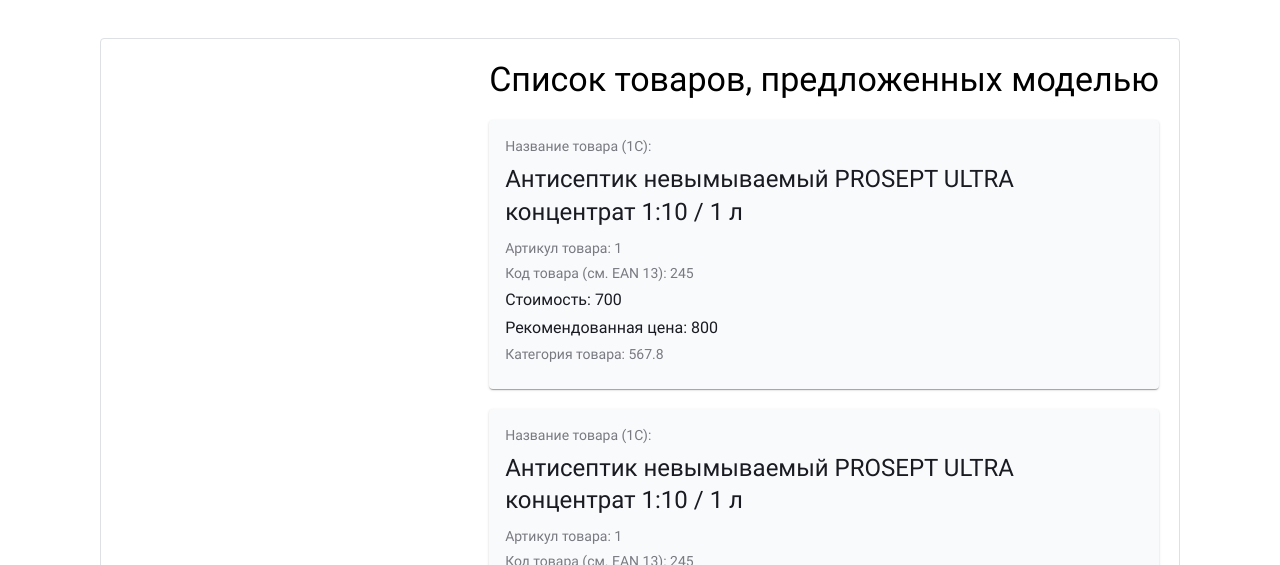
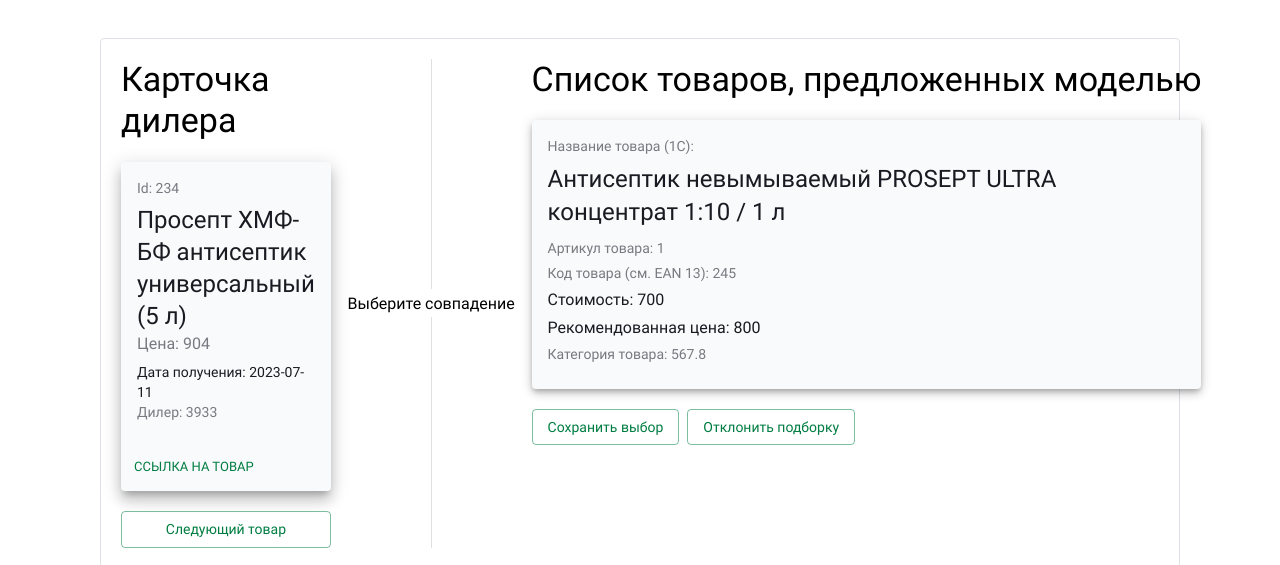
Before and after one commit to Prosept-marking/frontend, a React (Create React App) app: page /compare in a window 1280 px wide. Shown: the part 387-952 px from the top of the page. Built offline with nearby package versions, Linux system fonts and the light colour scheme.

Commit message:
fix: fix styles on compare

```diff
--- a/src/components/DilerCard/index.tsx
+++ b/src/components/DilerCard/index.tsx
@@ -1,6 +1,11 @@
-import Paper from '@mui/material/Paper';
 import { FC } from 'react';
-import { Button, CardActions, CardContent, Typography } from '@mui/material';
+import {
+  Button,
+  Paper,
+  CardActions,
+  CardContent,
+  Typography,
+} from '@mui/material';
 import { Link } from 'react-router-dom';
 
 export const DilerCard: FC<{
@@ -19,7 +24,7 @@
   dealer_id = '3933',
 }) => {
   return (
-    <Paper>
+    <Paper elevation={10}>
       <CardContent>
         <Typography sx={{ fontSize: 14 }} color="text.secondary" gutterBottom>
           Id: {id}
--- a/src/components/EditModeForm/index.tsx
+++ b/src/components/EditModeForm/index.tsx
@@ -1,6 +1,6 @@
 import { useNavigate } from 'react-router-dom';
 import { BasicButton } from '../BasicButton';
-import { Box, Stack, Typography } from '@mui/material';
+import { Box, Divider, Stack, Typography } from '@mui/material';
 import { DilerCard } from '../DilerCard';
 import { ProductCard } from '../ProductCard';
 
@@ -21,15 +21,22 @@
         display={'flex'}
         flexDirection={'row'}
         justifyContent={'space-around'}
-        alignItems={'center'}
+        alignItems="flex-start"
         marginTop={10}
         border={1}
         borderColor="action.disabledBackground"
         borderRadius={1}
         padding={5}
         columnGap={3}
+        position={'relative'}
       >
-        <Box display={'flex'} flexDirection={'column'} gap={5}>
+        <Box
+          display={'flex'}
+          flexDirection={'column'}
+          gap={5}
+          position={'sticky'}
+          top={100}
+        >
           <Typography variant="h4">Карточка дилера</Typography>
           <DilerCard />
           <BasicButton
@@ -39,6 +46,9 @@
           />
           {/* <BasicButton text="Предыдущий товар" variant="outlined" type="button" /> */}
         </Box>
+        <Divider orientation="vertical" flexItem>
+          Выберите совпадение
+        </Divider>
         <Box
           display={'flex'}
           flexDirection={'column'}
@@ -50,11 +60,6 @@
           <Typography variant="h4">
             Список товаров, предложенных моделью
           </Typography>
-          <ProductCard />
-          <ProductCard />
-          <ProductCard />
-          <ProductCard />
-          <ProductCard />
           <ProductCard />
           <Box display={'flex'} flexDirection={'row'} columnGap={2}>
             <BasicButton
--- a/src/components/ProductCard/index.tsx
+++ b/src/components/ProductCard/index.tsx
@@ -18,7 +18,20 @@
   category_id = 567.8,
 }) => {
   return (
-    <Paper>
+    <Paper
+      sx={{
+        '&: hover': {
+          boxShadow: '0 0 15px green',
+          transition: 'background-color .5s, transform 2s',
+          cursor: 'pointer',
+        },
+        '&: active': {
+          boxShadow: '0 0 15px red',
+          transition: 'background-color .5s, transform 2s',
+        },
+      }}
+      elevation={5}
+    >
       <CardContent>
         <Box display={'flex'} gap={1} flexDirection={'column'} maxWidth={'sm'}>
           <Box display={'flex'} flexDirection={'column'}>
```
